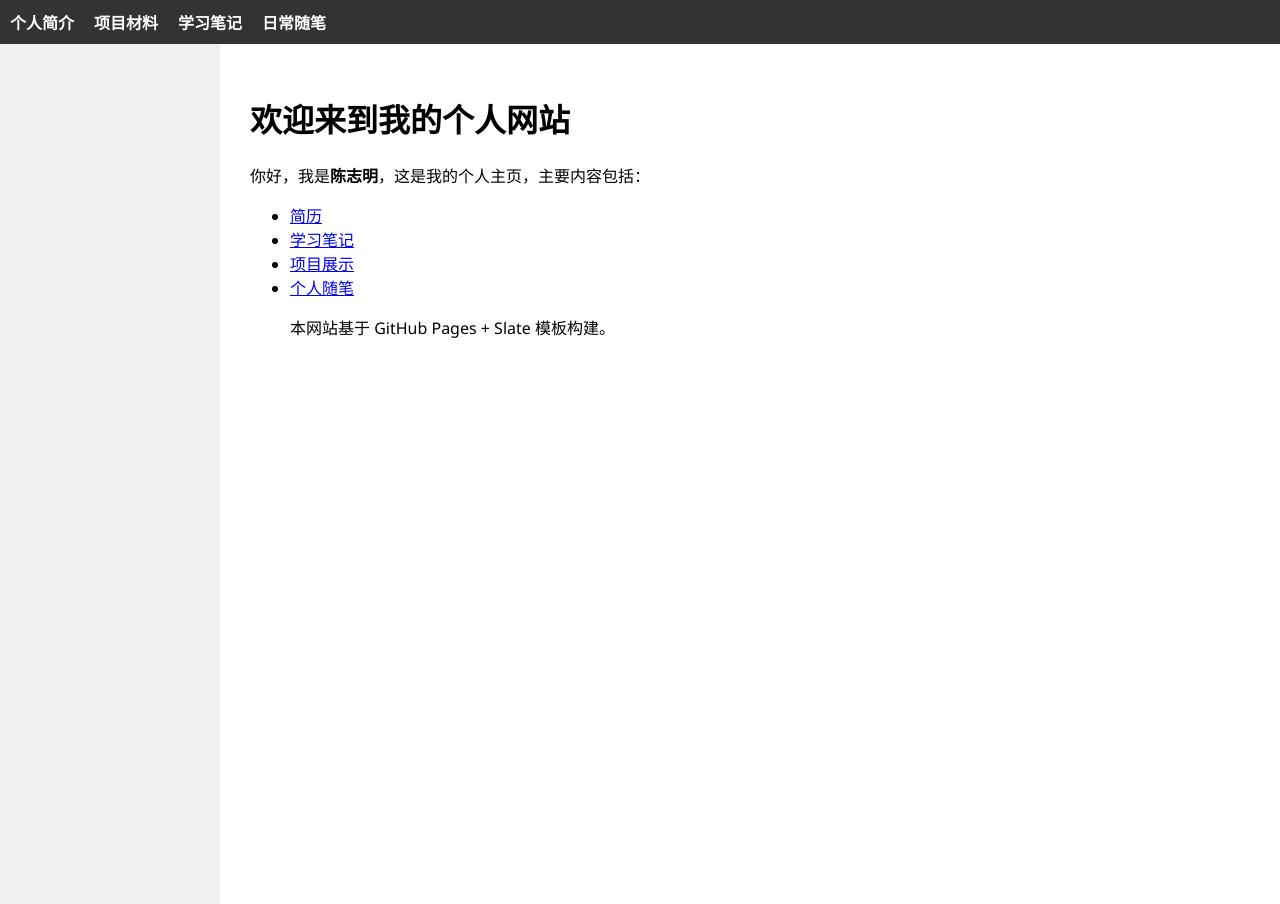
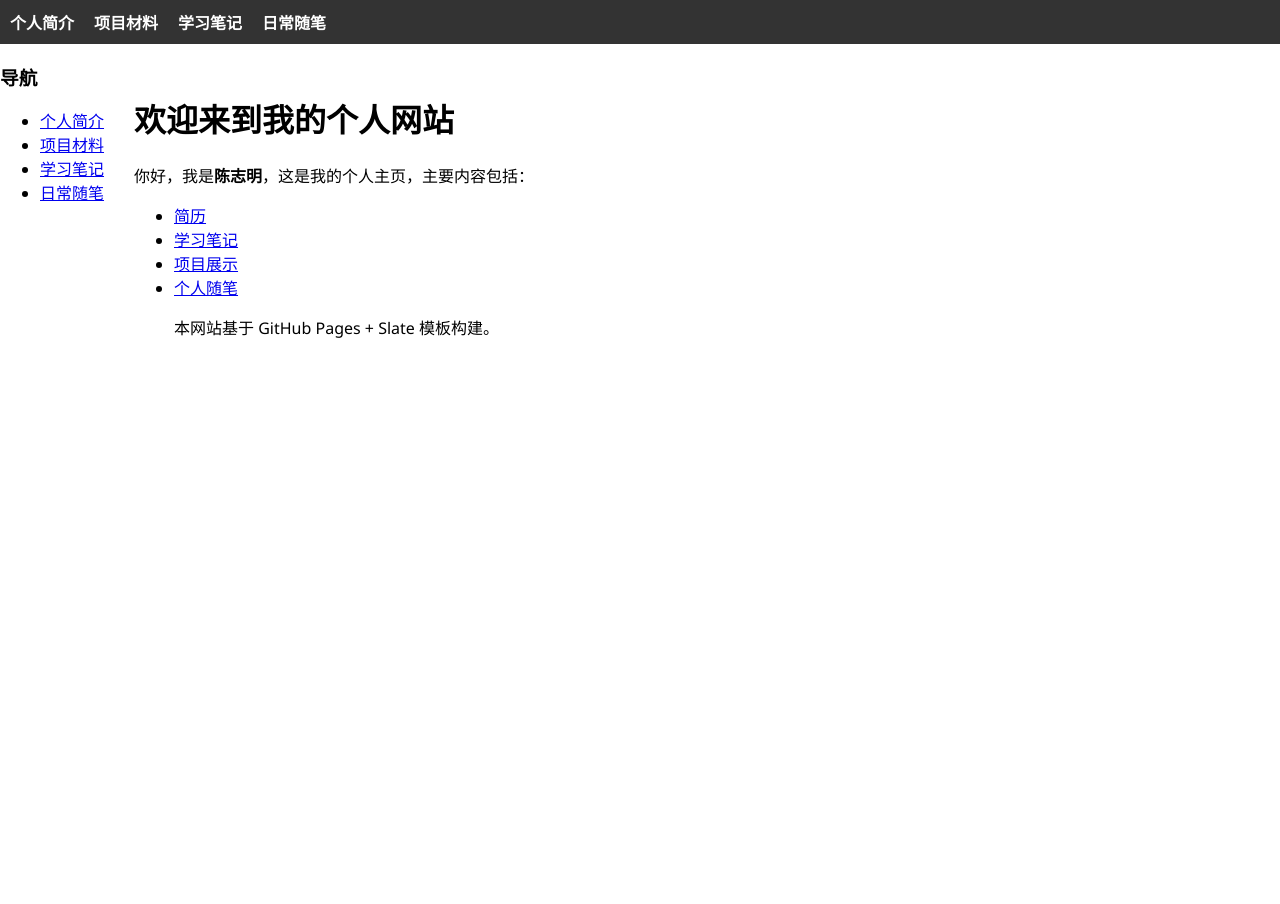
Before and after one commit to zhiming-chen/zhiming-chen.github.io, a Jekyll site: the page built from index.md, in a window 1280 px wide. Built offline with Jekyll 4.4.1, drawn with Linux system fonts in a browser that asks for light colours; our own code applies the rules of GitHub Pages for plain Markdown files.

Commit message:
Update sidebar.html

```diff
--- a/_includes/sidebar.html
+++ b/_includes/sidebar.html
@@ -1,18 +1,42 @@
-<aside class="sidebar">
-  {% if page.url contains '/projects/' %}
+<!-- _includes/sidebar.html -->
+
+<nav class="sidebar-nav">
+
+  {% if page.url contains '/notes/' %}
+    <h3>学习笔记</h3>
     <ul>
-    <li><a href="/projects/A-project.html">A项目</a></li>
-    <li><a href="/projects/B-project.html">B项目</a></li>
+      {% assign note_pages = site.pages | where_exp:"item", "item.url contains '/notes/' and item.url != '/notes/index.html'" | sort:"title" %}
+      {% for p in note_pages %}
+        <li><a href="{{ p.url }}">{{ p.title }}</a></li>
+      {% endfor %}
     </ul>
-  {% elsif page.url contains '/notes/' %}
+
+  {% elsif page.url contains '/projects/' %}
+    <h3>项目材料</h3>
     <ul>
-    <li><a href="/notes/note1.html">笔记1</a></li>
+      {% assign project_pages = site.pages | where_exp:"item", "item.url contains '/projects/' and item.url != '/projects/index.html'" | sort:"title" %}
+      {% for p in project_pages %}
+        <li><a href="{{ p.url }}">{{ p.title }}</a></li>
+      {% endfor %}
     </ul>
+
   {% elsif page.url contains '/essays/' %}
+    <h3>日常随笔</h3>
     <ul>
-    <li><a href="/essays/essay1.html">随笔1</a></li>
+      {% assign essay_pages = site.pages | where_exp:"item", "item.url contains '/essays/' and item.url != '/essays/index.html'" | sort:"title" %}
+      {% for p in essay_pages %}
+        <li><a href="{{ p.url }}">{{ p.title }}</a></li>
+      {% endfor %}
     </ul>
+
   {% else %}
-  <!-- 首页或个人简介无侧边栏 -->
+    <h3>导航</h3>
+    <ul>
+      <li><a href="/about.html">个人简介</a></li>
+      <li><a href="/projects/">项目材料</a></li>
+      <li><a href="/notes/">学习笔记</a></li>
+      <li><a href="/essays/">日常随笔</a></li>
+    </ul>
   {% endif %}
-</aside>
+
+</nav>
```
Lines whose indentation alone changed are shown as unchanged.
